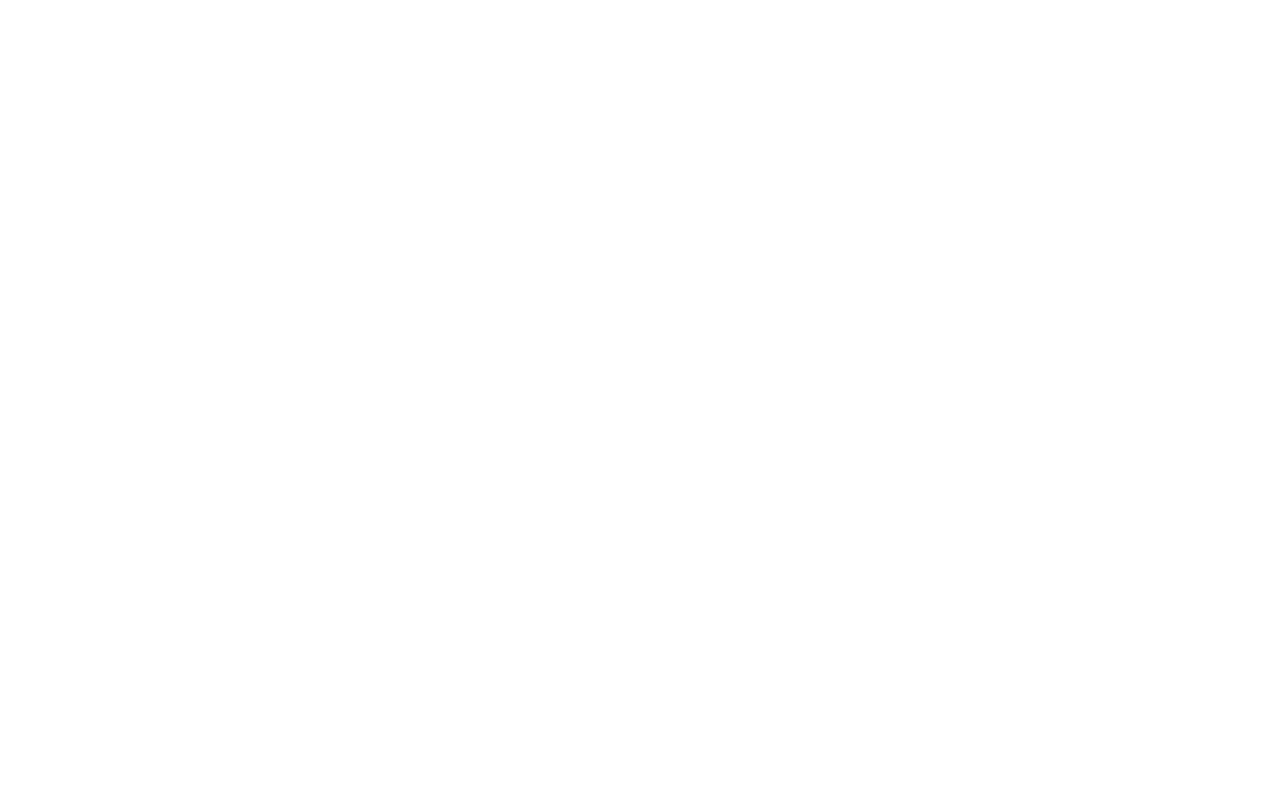
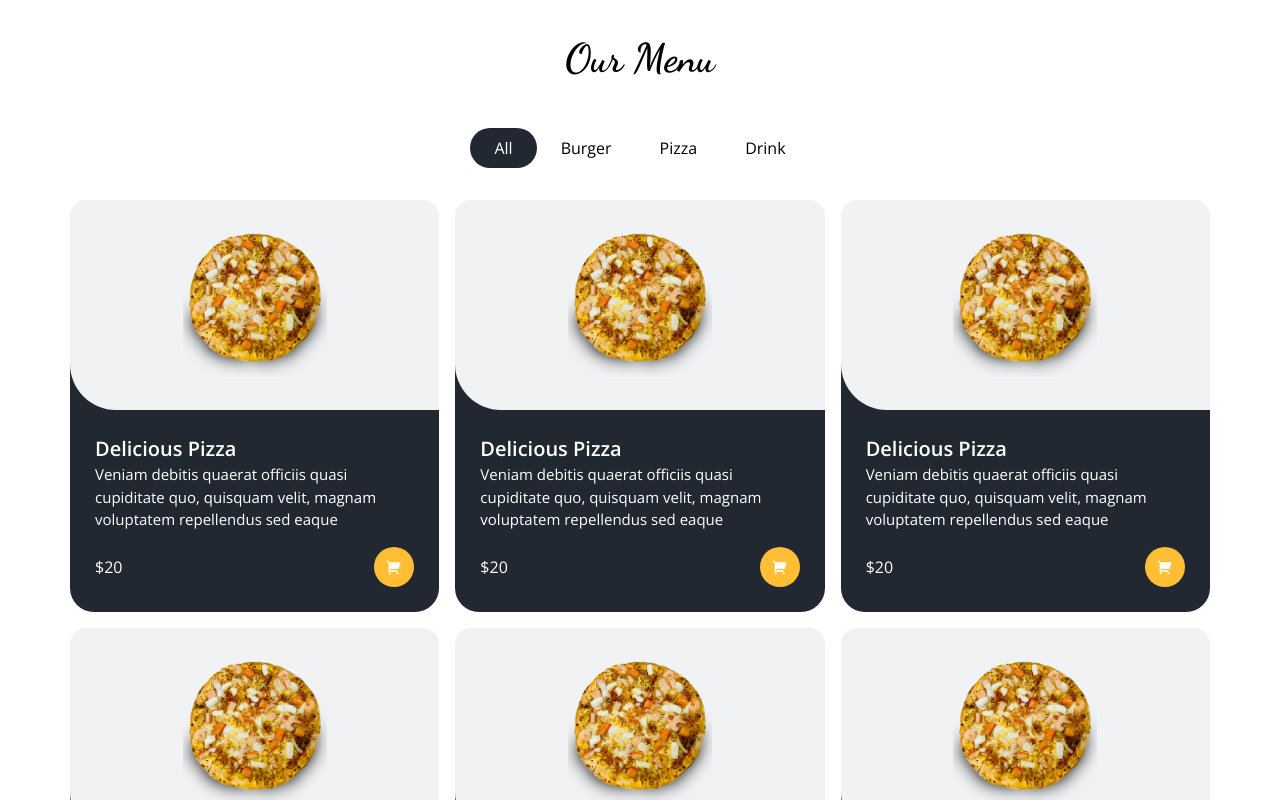
Before and after one commit to yesimcetintas/Food-Ordering, a Next.js app: page /home in a window 1280 px wide. Shown: the part 1060-1860 px from the top of the page. Before the commit the page ends 1088 px from the top, so only its background shows below. Built offline with nearby package versions, Linux system fonts and the light colour scheme.

Commit message:
Carousel fix & Menu add

```diff
--- a/components/Carosel.jsx
+++ b/components/Carousel.jsx
@@ -3,7 +3,7 @@ import Image from 'next/image'
 import Title from "./ui/Title"
 import Slider from "react-slick";
 
-const Carosel = () => {
+const Carousel = () => {
     const settings = {
       dots: true,
       infinite: true,
@@ -62,4 +62,4 @@ const Carosel = () => {
     </div>
   )
 }
-export default Carosel
+export default Carousel
--- /dev/null
+++ b/components/product/MenuItem.jsx
@@ -0,0 +1,26 @@
+import React from 'react'
+import Image from "next/image"
+import {RiShoppingCart2Fill} from "react-icons/ri"
+
+
+const MenuItem = () => {
+  return (
+    <div className='bg-secondary rounded-3xl'>
+        <div className='w-full bg-[#f1f2f3] h-[210px] grid place-content-center rounded-bl-[46px] rounded-tl-2xl rounded-tr-2xl'>
+            <div className="relative w-36 h-36 hover:scale-110 transition-all">
+                <Image src="/images/f1.png" alt="" layout="fill"/>
+            </div>
+        </div>
+        <div className='p-[25px] text-white'>
+            <h4 className='text-xl font-semibold'>Delicious Pizza</h4>
+            <p className='text-[15px]'>Veniam debitis quaerat officiis quasi cupiditate quo, quisquam velit, magnam voluptatem repellendus sed eaque</p>
+            <div className='flex justify-between items-center mt-4'>
+                <span>$20</span>
+                <button className='btn-primary !w-10 !h-10 !rounded-full !p-0 grid place-content-center'><RiShoppingCart2Fill/></button>
+            </div>
+        </div>
+    </div>
+  )
+}
+
+export default MenuItem
--- /dev/null
+++ b/components/product/MenuWrapper.jsx
@@ -0,0 +1,31 @@
+import React from 'react'
+import Title from '../ui/Title'
+import MenuItem from './MenuItem'
+
+const MenuWrapper = () => {
+  return (
+    <div className=' container mx-auto mb-16'>
+        <div className='flex flex-col items-center  w-full'>
+            <Title addClass="text-[40px]">Our Menu</Title>
+            <div className='mt-10'>
+                <button className='px-6 py-2 rounded-3xl bg-secondary text-white'>All</button>
+                <button className='px-6 py-2 rounded-3xl'>Burger</button>
+                <button className='px-6 py-2 rounded-3xl'>Pizza</button>
+                <button className='px-6 py-2 rounded-3xl'>Drink</button>
+            </div>
+        </div>
+
+      <div className='mt-8 grid md:grid-cols-3 sm:grid-cols-2 grid-cols-1 gap-4'>
+        <MenuItem/>
+        <MenuItem/>
+        <MenuItem/>
+        <MenuItem/>
+        <MenuItem/>
+        <MenuItem/>
+        <MenuItem/>
+      </div>
+    </div>
+  )
+}
+
+export default MenuWrapper
--- a/pages/home/index.jsx
+++ b/pages/home/index.jsx
@@ -1,12 +1,14 @@
 import React from 'react'
 import Campaigns from '../../components/Campaigns'
-import Carosel from '../../components/Carosel'
+import Carousel from '../../components/Carousel'
+import MenuWrapper from '../../components/product/MenuWrapper'
 
 const Index = () => {
   return (
     <div>
-      <Carosel/>
+      <Carousel/>
       <Campaigns/>
+      <MenuWrapper/>
     </div>
   )
 }
```
Lines whose indentation alone changed are shown as unchanged.
